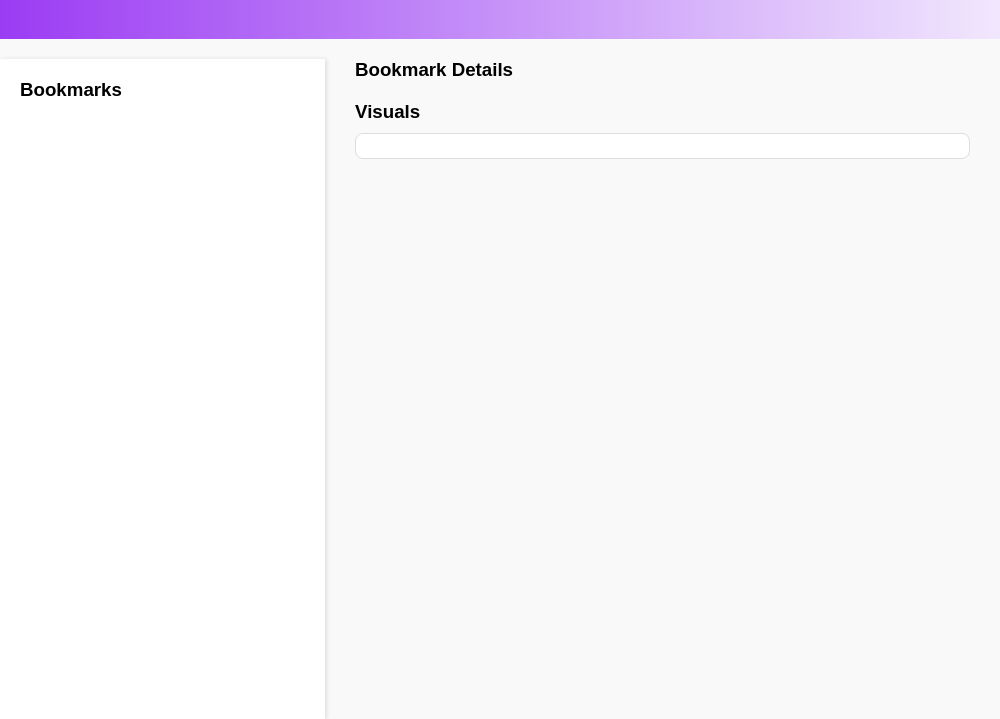
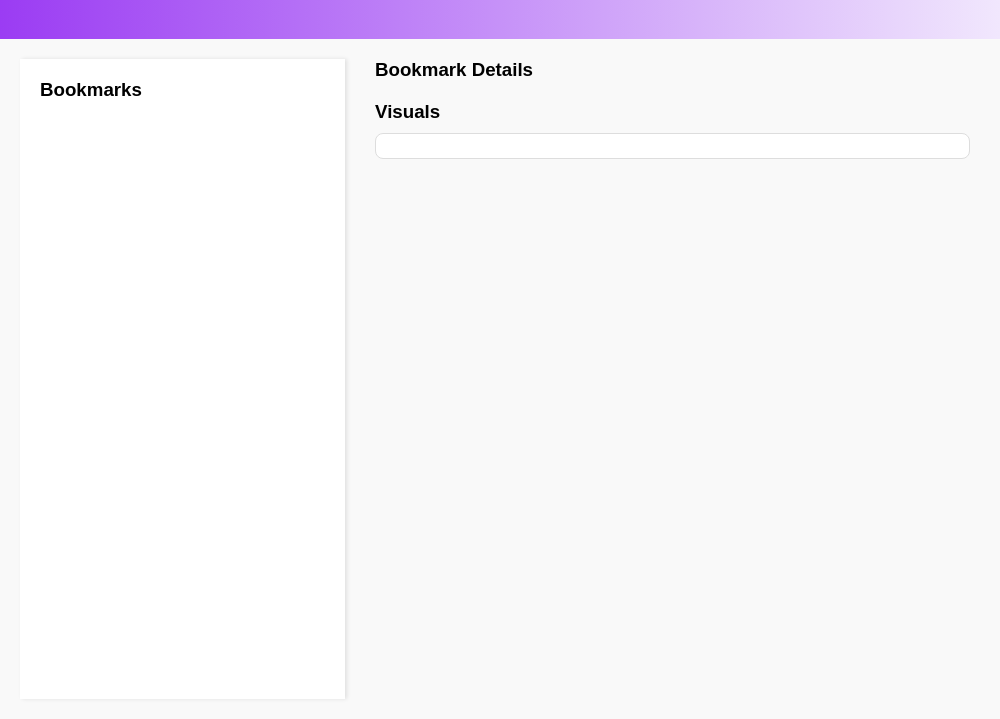
Before and after one commit to Cooltie1/PowerBookmarks, an Electron app: page index.html in a window 1000 px wide. Shown: the part 81-800 px from the top of the page. Drawn offline with Linux system fonts and the light colour scheme.

Commit message:
Fix sidebar margins

```diff
--- a/index.html
+++ b/index.html
@@ -47,18 +47,16 @@
       position: relative;
       background: #fff;
       box-shadow: 2px 0 4px rgba(0,0,0,0.1);
-      margin-left: -20px;
-      margin-top: 0;
-      margin-bottom: -20px;
+      margin: 0;
       padding: 20px;
       box-sizing: border-box;
     }
 
     #bookmark-resizer {
       position: absolute;
-      top: -20px;
+      top: 0;
       right: -2px;
-      bottom: -20px;
+      bottom: 0;
       width: 5px;
       cursor: ew-resize;
     }
```
